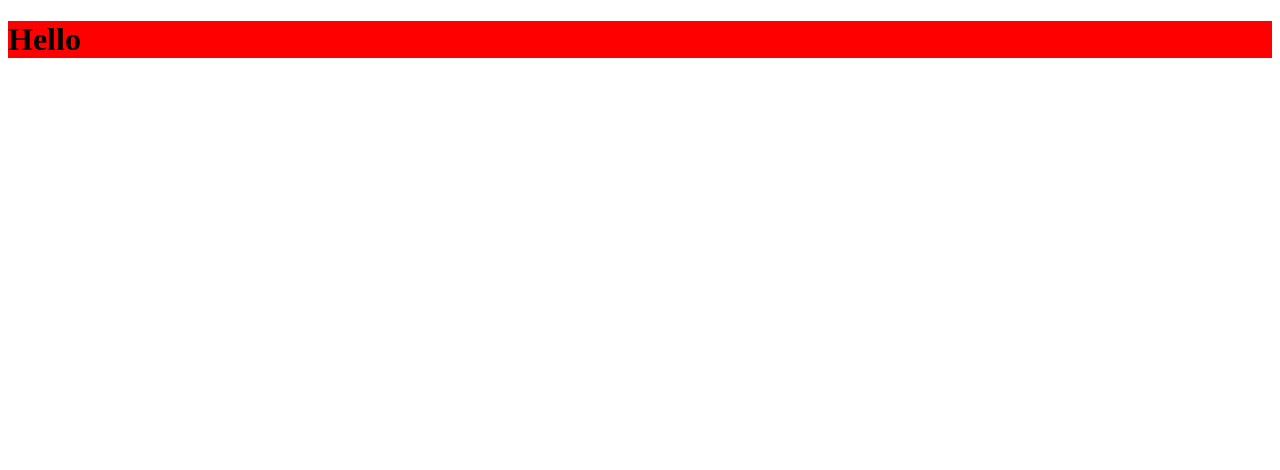
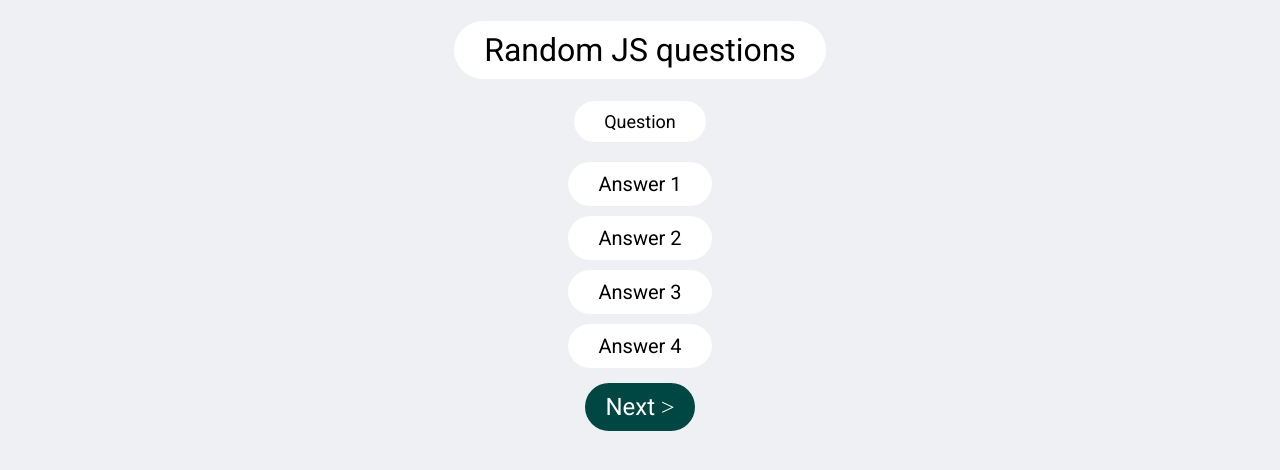
Before and after one commit to Sergo102/quiz-app, a website: page index.html in a window 1280 px wide. Drawn offline with Linux system fonts and the light colour scheme.

Commit message:
Finish basic layout of the page(may work more on it later)

```diff
--- a/index.html
+++ b/index.html
@@ -8,6 +8,24 @@
   <link rel="stylesheet" href="dist/styles/index.css">
 </head>
 <body>
-  <h1>Hello</h1>
+  <header>
+    <h1>Random JS questions</h1>
+  </header>
+  <main>
+    <section class="question">
+      <h2>Question</h2>
+    </section>
+    <section class="answers">
+      <ul>
+        <li>Answer 1</li>
+        <li>Answer 2</li>
+        <li>Answer 3</li>
+        <li>Answer 4</li>
+      </ul>
+    </section>
+    <button class="submit">
+      Next ˃
+    </button>
+  </main>
 </body>
 </html>
--- /dev/null
+++ b/styles/fonts.scss
@@ -0,0 +1 @@
+@import 'https://fonts.googleapis.com/css2?family=Roboto:ital,wght@0,100;0,300;0,400;0,500;0,700&display=swap'
--- a/styles/header.scss
+++ /dev/null
@@ -1,3 +0,0 @@
-h1{
-  background-color: red;
-}
--- a/styles/index.scss
+++ b/styles/index.scss
@@ -1,2 +1,3 @@
-@forward 'header';
 @forward 'main';
+@forward 'fonts';
+@forward 'variables';
--- /dev/null
+++ b/styles/main.scss
@@ -0,0 +1,65 @@
+body{
+  padding: 0;
+  margin: 0;
+  width: 100%;
+  display: flex;
+  flex-direction: column;
+  align-items: center;
+  background-color: var(--body-bg-color);
+}
+
+// header{
+//   width: 20%;
+//   display: flex;
+//   flex-direction: row;
+//   justify-content: space-between;
+// }
+
+h1, h2, li{
+  width: fit-content;
+  padding: 10px 30px;
+  font-family: 'Roboto';
+  font-weight: 400;
+  text-align: center;
+  background-color: var(--text-bg-color);
+  border-radius: 50px;
+}
+
+main{
+  width: 100%;
+  display: flex;
+  flex-direction: column;
+  align-items: center;
+  .question, .answers{
+    width: 70%;
+    display: flex;
+    justify-content: center;
+  }
+  h2{
+    margin-top: 0;
+    font-size: 18px;
+  }
+  ul{
+    display: flex;
+    flex-direction: column;
+    justify-content: space-between;
+    padding: 0;
+    margin: 0;
+    list-style-type: none;
+    li{
+      margin: 5px 0;
+      font-size: 20px;
+    }
+  }
+  .submit{
+    font-family: 'Roboto';
+    font-weight: 400;
+    font-size: 24px;
+    padding: 10px 20px;
+    background-color: var(--submit-bg-color);
+    color: var(--text-bg-color);
+    border-radius: 50px;
+    margin-top: 10px;
+    border: none;
+  }
+}
--- /dev/null
+++ b/styles/variables.scss
@@ -0,0 +1,5 @@
+:root{
+  --body-bg-color: #EFF0F3;
+  --text-bg-color: #FFF;
+  --submit-bg-color: #004643;
+}
```
Also changed, not shown: dist/styles/index.css.
